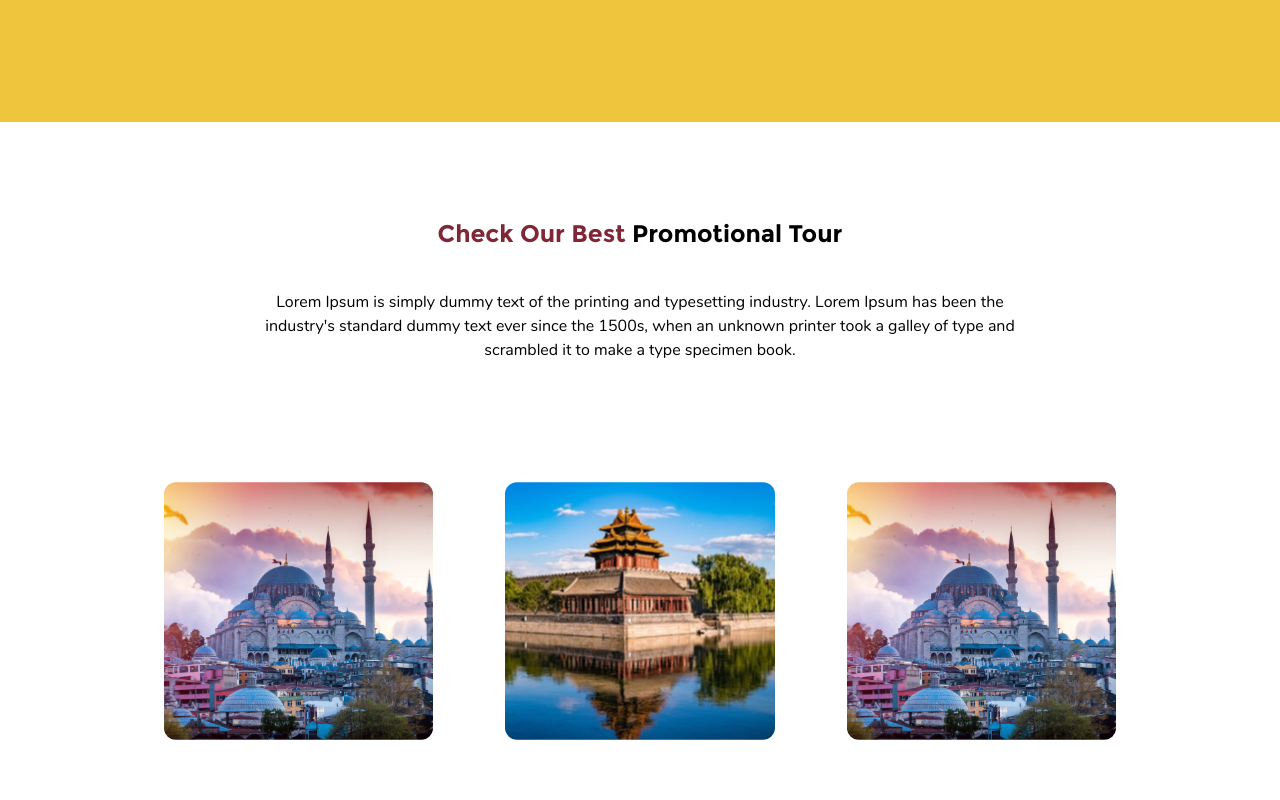
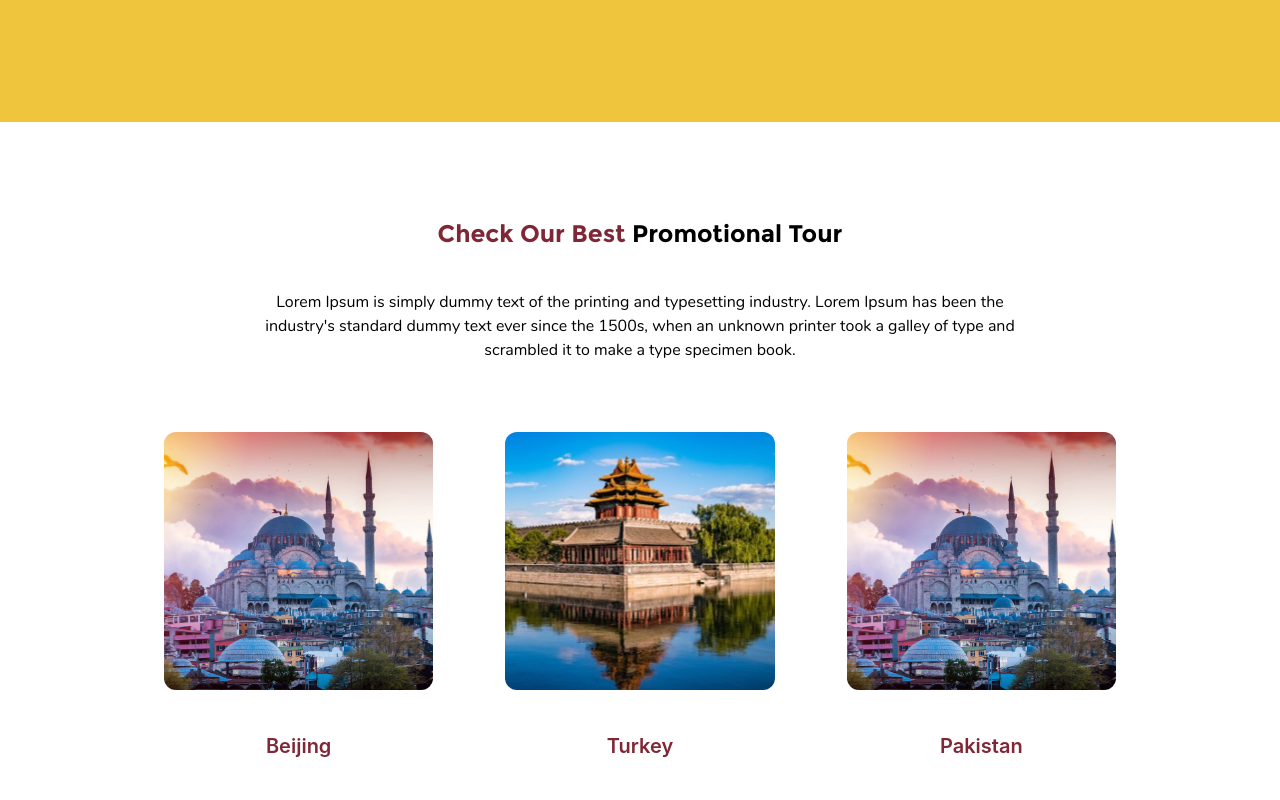
Before and after one commit to defz7/travelline, a Next.js app: page / in a window 1280 px wide. Shown: the part 680-1480 px from the top of the page. Built offline with nearby package versions, Linux system fonts and the light colour scheme.

Commit message:
fix: promotion section

```diff
--- a/components/Home/promotion.tsx
+++ b/components/Home/promotion.tsx
@@ -1,18 +1,16 @@
-import Image from "next/image";
 import Link from "next/link";
 
 function Promotion() {
     return(
-        <div className="relative bg-white">
-            <div className="grid h-full pt-24 xl:py-24 px-16 xl:px-32 2xl:px-52">
-                <div className="grid h-full justify-items-center content-center space-y-10">
-                    <h1 className="font-montserratBold text-black text-2xl 2xl:text-3xl text-center mb-">
+        <div className="h-full grid bg-white pt-24 xl:py-24 px-16 xl:px-32 2xl:px-52">
+            <div className="grid xl:container xl:mx-auto justify-items-center content-center space-y-10">
+                <h1 className="font-montserratBold text-black text-2xl 2xl:text-3xl">
                     <span className="text-brownfont">
                         Check Our Best
                     </span> {""}
                         Promotional Tour
                 </h1>
-                    <div className="w-5/6 xl:w-3/4 justify-center">
+                <div className="w-5/6 xl:w-3/4">
                     <p className="font-nunito items-center text-black text-base 2xl:text-xl text-center">
                         Lorem Ipsum is simply dummy text of the printing and typesetting industry.
                         Lorem Ipsum has been the industry's standard dummy text ever since the 1500s,
@@ -24,7 +22,7 @@ function Promotion() {
                         <a className="flex justify-center cursor-pointer ">
                             <img
                                 src="/Images/Home/Mask Group (4).svg"
-                                className="w-[450px] h-[430px]"
+                                className="w-[450px]"
                             />
                         </a>
                     </Link>
@@ -32,7 +30,7 @@ function Promotion() {
                         <a className="flex justify-center cursor-pointer ">
                             <img
                                 src="/Images/Home/Mask Group (3).svg"
-                                className="w-[450px] h-[430px]"
+                                className="w-[450px]"
                             />
                         </a>
                     </Link>
@@ -40,7 +38,7 @@ function Promotion() {
                         <a className="flex justify-center cursor-pointer ">
                             <img
                                 src="/Images/Home/Mask Group (4).svg"
-                                className="w-[450px] h-[430px]"
+                                className="w-[450px]"
                             />
                         </a>
                     </Link>
@@ -56,7 +54,6 @@ function Promotion() {
                 </div>
             </div>
         </div>
-        </div>
     );
 }
 
```
Lines whose indentation alone changed are shown as unchanged.
